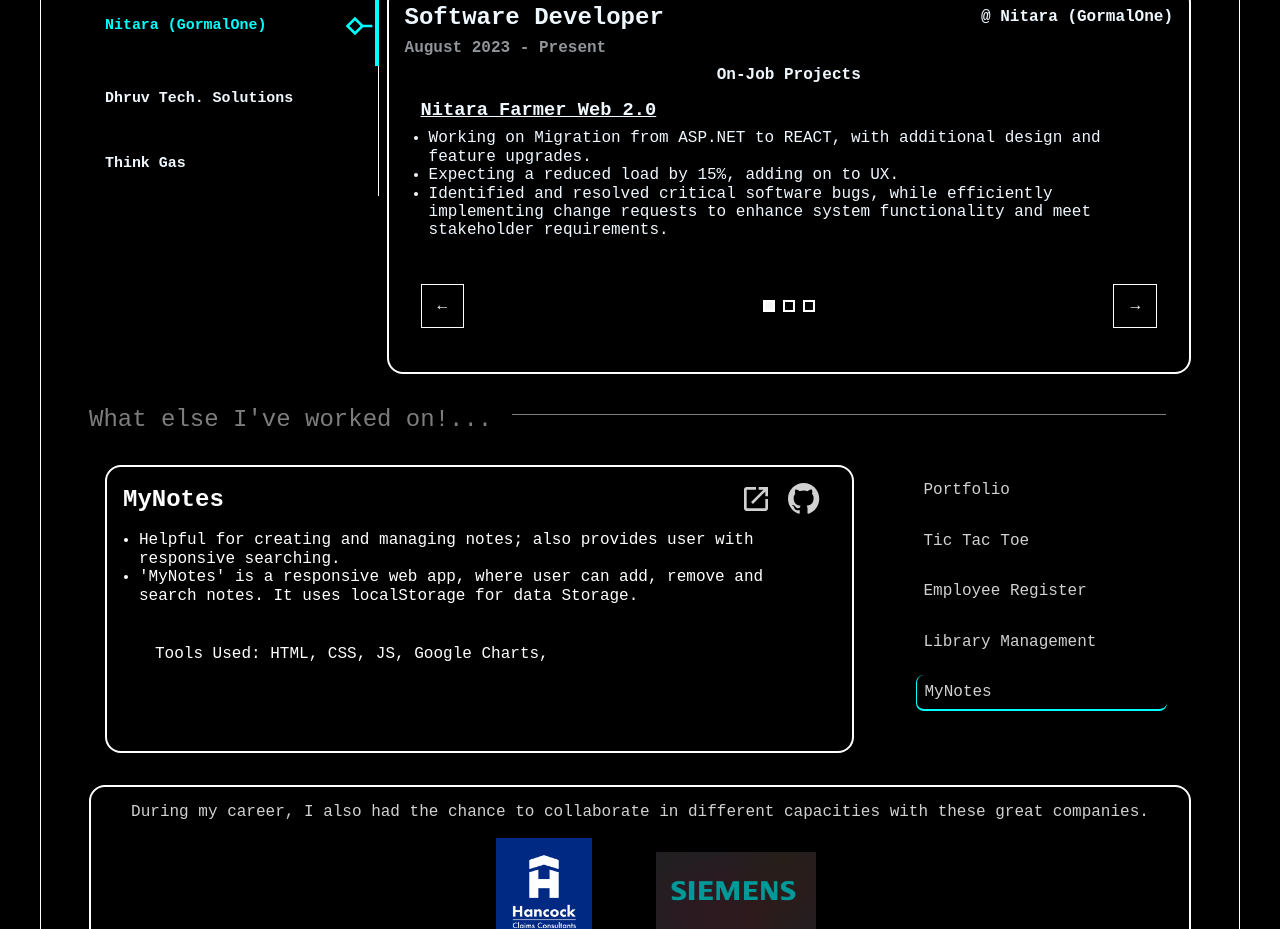
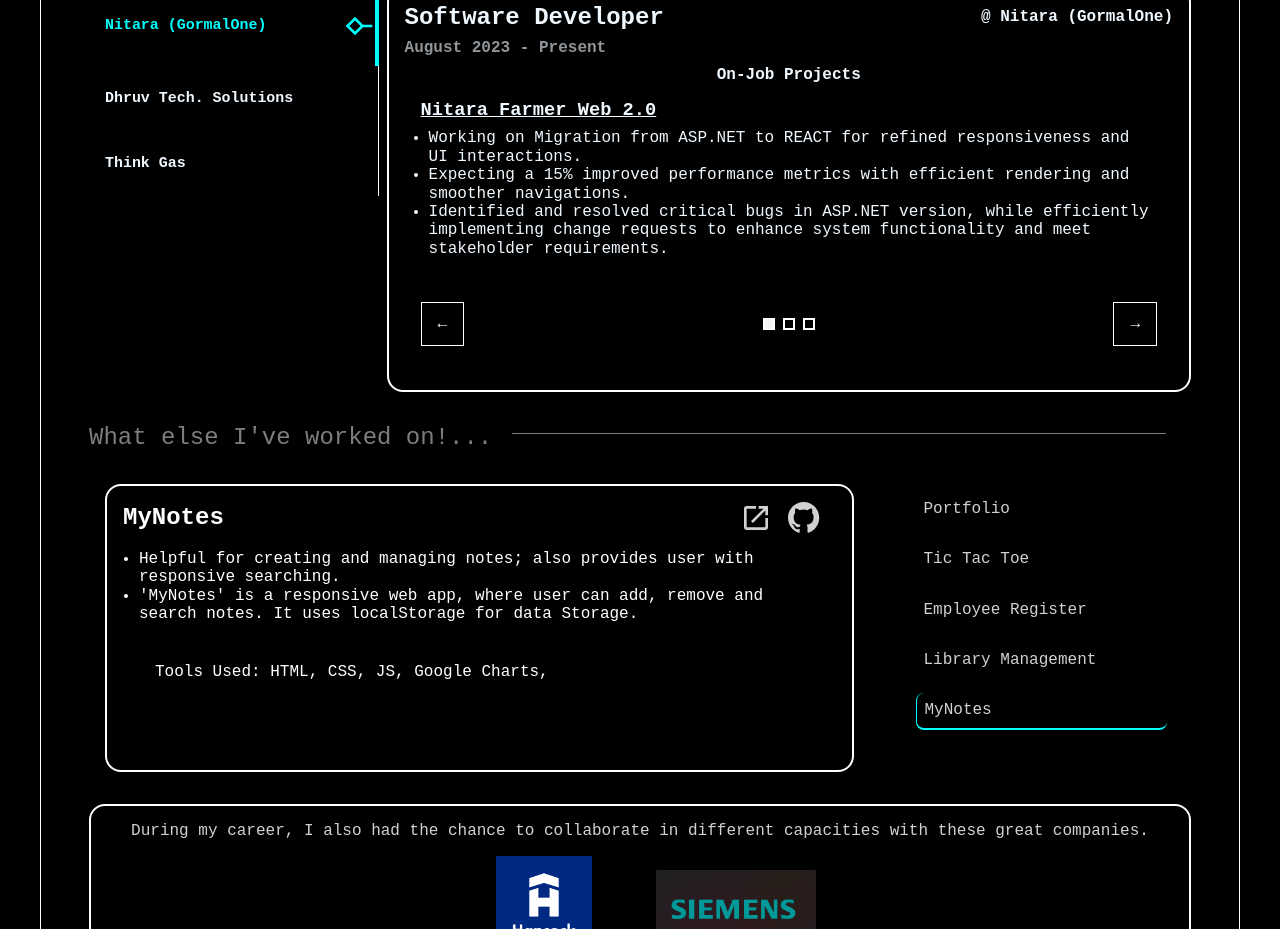
Before and after one commit to Anant-Singh-Chauhan/portfolio, a React (Create React App) app: page / in a window 1280 px wide. Shown: the part 1580-2509 px from the top of the page. Built offline with nearby package versions, Linux system fonts and the light colour scheme; the HTML template or start-up script is replaced by a standard one; a web font is replaced by a local one.

Commit message:
nitara projects update

```diff
--- a/src/commons/masterData/masterData.js
+++ b/src/commons/masterData/masterData.js
@@ -22,9 +22,9 @@
       {
         projectTitle: "Nitara Farmer Web 2.0",
         projectContributions: [
-          "Working on Migration from ASP.NET to REACT, with additional design and feature upgrades.",
-          "Expecting a reduced load by 15%, adding on to UX.",
-          "Identified and resolved critical software bugs, while efficiently implementing change requests to enhance system functionality and meet stakeholder requirements.",
+          "Working on Migration from ASP.NET to REACT for refined responsiveness and UI interactions.",
+          "Expecting a 15% improved performance metrics with efficient rendering and smoother navigations.",
+          "Identified and resolved critical bugs in ASP.NET version, while efficiently implementing change requests to enhance system functionality and meet stakeholder requirements.",
           ,
         ],
       },
@@ -38,9 +38,9 @@
       {
         projectTitle: "Nitara Farmer Mobile 2.0",
         projectContributions: [
-          "Migrated the app from KOTLIN to FLUTTER for improved compatibility on Android and iOS platforms.",
+          "Migrated from Kotlin to Flutter for improved cross platform compatibility on Android and iOS platforms.",
           "Lead a team of 4 to work on specific modules",
-          "Enhanced code Maintainability, Led to fast rendering and smoother animations, adding on to user experience.",
+          "Resulted in Increased development efficiency and Streamlined maintenance and enhanced UX.",
         ],
       },
     ],
```
